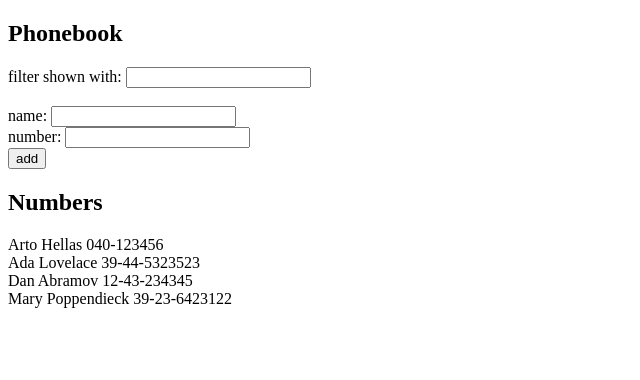
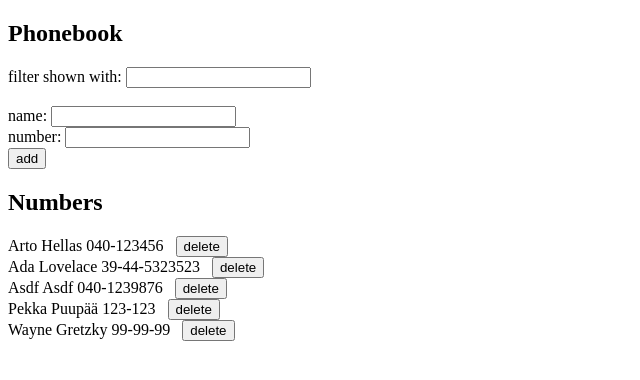
Before and after one commit to DLampinen/fullStackOpen2022, a React (Create React App) app in the folder part2/phonebook/: page / in a window 1280 px wide. Shown: the top 380 px of the page, without its empty margins (0-640 px from the left). Built offline with nearby package versions, Linux system fonts and the light colour scheme; data requests are answered from the project's data file; the HTML template or start-up script is replaced by a standard one.

Commit message:
Finished 2.17

```diff
--- a/part2/phonebook/db.json
+++ b/part2/phonebook/db.json
@@ -1,5 +1,5 @@
 {
-    "persons":[
+  "persons": [
     {
       "name": "Arto Hellas",
       "number": "040-123456",
@@ -11,14 +11,19 @@
       "id": 2
     },
     {
-        "name": "Dan Abramov",
-        "number": "12-43-234345",
+      "name": "Asdf Asdf",
+      "number": "040-1239876",
       "id": 3
     },
     {
-        "name": "Mary Poppendieck",
-        "number": "39-23-6423122",
+      "name": "Pekka Puupää",
+      "number": "123-123",
       "id": 4
+    },
+    {
+      "name": "Wayne Gretzky",
+      "number": "99-99-99",
+      "id": 5
     }
   ]
 }
--- a/part2/phonebook/src/App.js
+++ b/part2/phonebook/src/App.js
@@ -1,8 +1,8 @@
 import { useState, useEffect } from 'react';
-import axios from 'axios';
 import FilterSearch from './FilterSearch';
 import PersonForm from './PersonForm';
 import Persons from './Persons';
+import personService from './services/personService';
 
 const App = () => {
   const [persons, setPersons] = useState([]);
@@ -11,13 +11,18 @@
   const [searchName, setSearchName] = useState('');
 
   useEffect(() => {
-    axios.get('http://localhost:3001/persons').then((response) => {
-      setPersons(response.data);
+    personService.getAll().then((initialPerson) => {
+      setPersons(initialPerson);
     });
   }, []);
 
   const addPerson = (event) => {
     event.preventDefault();
+    const personObject = {
+      name: newName,
+      number: newNumber,
+    };
+
     const checkIfUnique = persons.some(
       (person) => person.name.toLowerCase() === newName.toLowerCase()
     );
@@ -25,7 +30,25 @@
     if (checkIfUnique === true) {
       alert(`${newName} is already added to phonebook`);
     } else {
-      setPersons(persons.concat({ name: newName, number: newNumber }));
+      personService.create(personObject).then((returnedPerson) => {
+        setPersons(persons.concat(returnedPerson));
+        setNewName('');
+        setNewNumber('');
+      });
+      // setPersons(persons.concat(personObject));
+    }
+  };
+
+  const deletePerson = (name, id) => {
+    if (window.confirm(`Delete ${name}?`) === true) {
+      personService.remove(id);
+      setPersons(persons.filter((person) => person.id !== id));
+    }
+  };
+
+  const updateNumber = () => {
+    if (window.confirm(`Lalalala`) === true) {
+      console.log(`blablabla`);
     }
   };
 
@@ -60,7 +83,7 @@
         numberValue={newNumber}
         handleNumberChange={handleNumberChange}
       />
-      <Persons persons={filteredPersons} />
+      <Persons persons={filteredPersons} deletePerson={deletePerson} />
     </div>
   );
 };
--- a/part2/phonebook/src/FilterSearch.js
+++ b/part2/phonebook/src/FilterSearch.js
@@ -1,3 +1,4 @@
+/* eslint-disable react/prop-types */
 const FilterSearch = ({ text, value, onChange }) => (
   <div>
     {text} <input value={value} onChange={onChange} />
--- a/part2/phonebook/src/PersonForm.js
+++ b/part2/phonebook/src/PersonForm.js
@@ -1,3 +1,4 @@
+/* eslint-disable react/prop-types */
 const PersonForm = ({
   onSubmit,
   nameValue,
--- a/part2/phonebook/src/Persons.js
+++ b/part2/phonebook/src/Persons.js
@@ -1,10 +1,17 @@
-const Persons = ({ persons }) => (
+/* eslint-disable react/prop-types */
+const Persons = ({ persons, deletePerson }) => (
   <>
     <h2>Numbers</h2>
     <ul style={{ listStyleType: 'none', padding: '0' }}>
       {persons.map((person) => (
         <li key={person.name}>
-          {person.name} {person.number}
+          {person.name} {person.number} &nbsp;&nbsp;
+          <button
+            type="button"
+            onClick={() => deletePerson(person.name, person.id)}
+          >
+            delete
+          </button>
         </li>
       ))}
     </ul>
--- /dev/null
+++ b/part2/phonebook/src/services/personService.js
@@ -0,0 +1,23 @@
+import axios from 'axios';
+
+const baseUrl = 'http://localhost:3001/persons';
+
+const getAll = () => {
+  const request = axios.get(baseUrl);
+  return request.then((response) => response.data);
+};
+
+const create = (newObject) => {
+  const request = axios.post(baseUrl, newObject);
+  return request.then((response) => response.data);
+};
+
+const remove = (id) => {
+  axios.delete(`${baseUrl}/${id}`);
+};
+
+/* const update = () => {
+
+} */
+
+export default { getAll, create, remove };
```
Also changed, not shown: 2 other files (tests, documents, lock files or other folders). Lines whose indentation alone changed are shown as unchanged.
